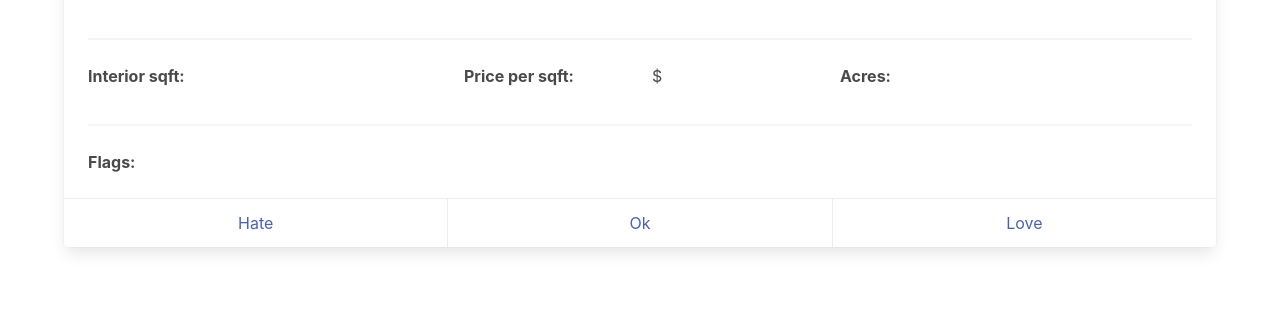
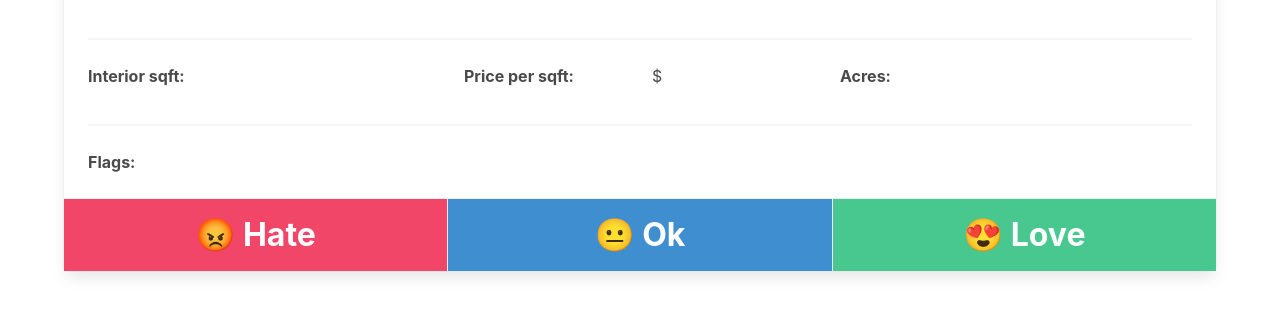
Before and after one commit to JakubPolanowski/Realty-Tinder, a Flask app: template templates/listings.html in a window 1280 px wide. Shown: the part 689-1008 px from the top of the page. Before the commit the page ends 942 px from the top, so only its background shows below. Run offline with Flask 2, Linux system fonts and the light colour scheme; the template is opened without the code that fills it, so the values that code supplies are empty.

Commit message:
stylized footer buttons

```diff
--- a/templates/listings.html
+++ b/templates/listings.html
@@ -73,9 +73,21 @@
         </div>
         <div class="card-footer">
           {# TODO IMPLEMENT LOGIC #}
-          <a href="#" class="card-footer-item">Hate</a>
-          <a href="#" class="card-footer-item">Ok</a>
-          <a href="#" class="card-footer-item">Love</a>
+          <a
+            href="#"
+            class="card-footer-item is-size-3 has-text-weight-bold has-text-white has-background-danger"
+            >😡 Hate</a
+          >
+          <a
+            href="#"
+            class="card-footer-item is-size-3 has-text-weight-bold has-text-white has-background-info"
+            >😐 Ok</a
+          >
+          <a
+            href="#"
+            class="card-footer-item is-size-3 has-text-weight-bold has-text-white has-background-success"
+            >😍 Love</a
+          >
         </div>
       </div>
     </div>
```
